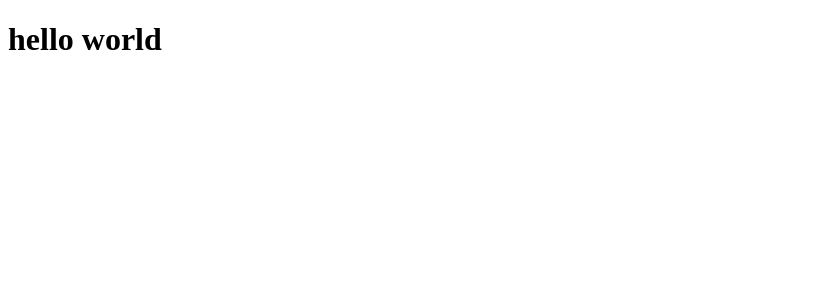
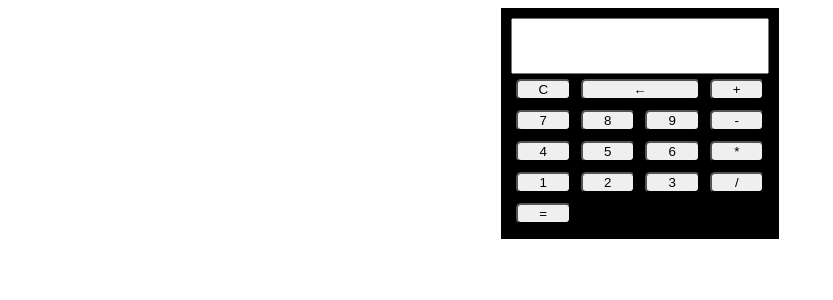
Before and after one commit to kishan1104/Calculator, a React (Create React App) app: page / in a window 1280 px wide. Shown: the top 300 px of the page, without its empty margins (0-833 px from the left). Built offline with nearby package versions, Linux system fonts and the light colour scheme.

Commit message:
same as prev commit didnot commit the whole thing sorry

```diff
--- a/public/index.html
+++ b/public/index.html
@@ -3,6 +3,7 @@
   <head>
     <meta charset="utf-8" />
     <link rel="icon" href="%PUBLIC_URL%/favicon.ico" />
+    <link rel="stylesheet" type="style/css" href="../src/app.css" />
     <meta name="viewport" content="width=device-width, initial-scale=1" />
     <meta name="theme-color" content="#000000" />
     <meta
--- a/src/App.js
+++ b/src/App.js
@@ -1,10 +1,80 @@
-import React from "react";
+import React, { useState } from "react";
+import "./app.css";
+export default function App() {
+  const [exp, setExp] = useState("");
 
+  function handleClick(e) {
+    setExp(exp.concat(e.target.name));
+  }
 
-export default function App(){
-
-    return <div>
-        <h1>hello world</h1>
-
+  function clear(params) {
+    setExp("");
+  }
+  function backSpace(params) {
+    setExp(exp.slice(0, -1));
+  }
+  function solve() {
+    try {
+      setExp(eval(exp).toString());
+    } catch {
+      setExp("error");
+    }
+  }
+  return (
+    <div>
+      <div className="container">
+        <input id="textbox" type="text" value={exp}></input>
+        <div className="keypad">
+          <button onClick={clear} className="columns">
+            C
+          </button>
+          <button onClick={backSpace} id="backspace" className="columns">
+            &larr;
+          </button>
+          <button name="+" onClick={handleClick} className="columns">
+            +
+          </button>
+          <button name="7" onClick={handleClick} className="columns">
+            7
+          </button>
+          <button name="8" onClick={handleClick} className="columns">
+            8
+          </button>
+          <button name="9" onClick={handleClick} className="columns">
+            9
+          </button>
+          <button name="-" onClick={handleClick} className="columns">
+            -
+          </button>
+          <button name="4" onClick={handleClick} className="columns">
+            4
+          </button>
+          <button name="5" onClick={handleClick} className="columns">
+            5
+          </button>
+          <button name="6" onClick={handleClick} className="columns">
+            6
+          </button>
+          <button name="*" onClick={handleClick} className="columns">
+            *
+          </button>
+          <button name="1" onClick={handleClick} className="columns">
+            1
+          </button>
+          <button name="2" onClick={handleClick} className="columns">
+            2
+          </button>
+          <button name="3" onClick={handleClick} className="columns">
+            3
+          </button>
+          <button name="/" onClick={handleClick} className="columns">
+            /
+          </button>
+          <button onClick={solve} className="columns">
+            =
+          </button>
         </div>
+      </div>
+    </div>
+  );
 }
--- a/src/app.css
+++ b/src/app.css
@@ -1,3 +1,36 @@
 body{
+    display: flex;
+    align-items: center;
+    justify-content: center;
+}
 
+.container{
+    position: relative;
+ top: 50%;
+ background-color: black;
+ border: 10px solid black;
 }
+
+.keypad{
+    display: grid;
+    grid-template-columns: repeat(4, 1fr);
+    grid-template-rows: 1;
+    margin: 0;
+}
+
+#backspace{
+    grid-column: 2/4;
+}
+
+.columns{
+    margin: 5px;
+    border-radius: 5px;
+}
+#textbox{
+    width: 250px;
+    height: 50px;
+}
+
+.columns:hover{
+    cursor: pointer;
+}
```
